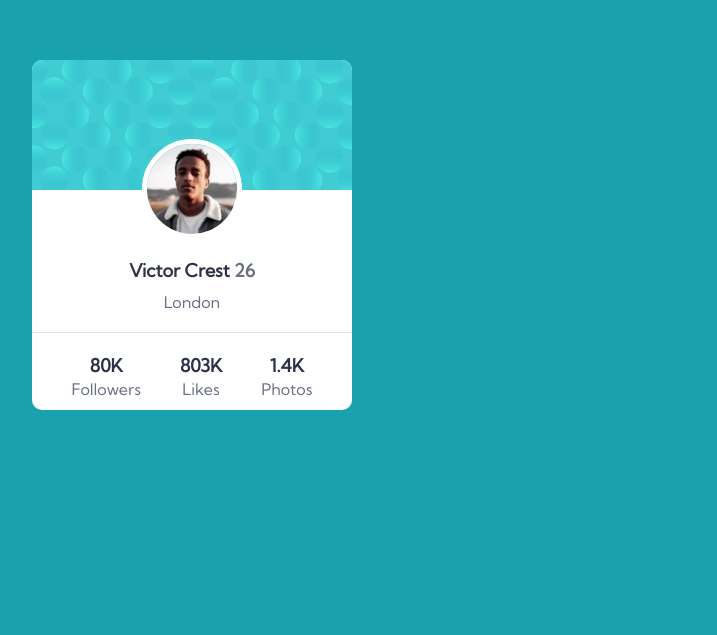
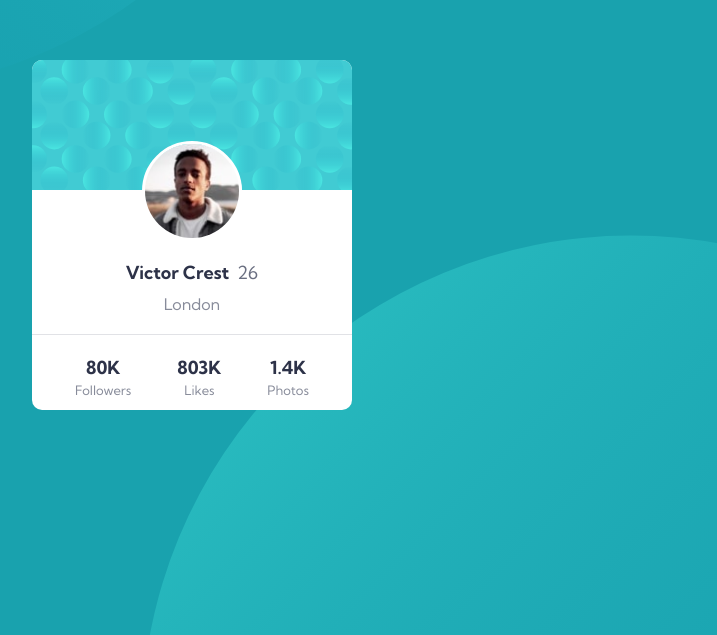
Before and after one commit to shashankrk46/profilecardcomponent, a plain HTML site: page index.html in a window 1280 px wide. Shown: the part 165-800 px from the top of the page, without its empty margins (448-1165 px from the left). Drawn offline with Linux system fonts and the light colour scheme.

Commit message:
final one

```diff
--- a/index.html
+++ b/index.html
@@ -25,7 +25,7 @@
       } -->
     <link rel="preconnect" href="https://fonts.gstatic.com" />
     <link
-      href="https://fonts.googleapis.com/css2?family=Kumbh+Sans:wght@300;400&display=swap"
+      href="https://fonts.googleapis.com/css2?family=Kumbh+Sans:wght@400;700&display=swap"
       rel="stylesheet"
     />
 
@@ -35,7 +35,10 @@
     <div class="centered">
       <div class="profile">
         <img class="profile-img" src="./images/image-victor.jpg" alt="victor" />
-        <h3>Victor Crest <span class="num">26</span></h3>
+        <h3>
+          Victor Crest
+          <span class="num">26</span>
+        </h3>
         <p>London</p>
       </div>
       <div class="underline"></div>
--- a/style.css
+++ b/style.css
@@ -25,10 +25,15 @@ body {
   flex-direction: column;
   justify-content: center;
   align-items: center;
+  position: relative;
   height: 100vh;
   background-color: var(--darkcyan);
   font-family: "Kumbh Sans", sans-serif;
+  overflow: hidden;
+  background: -15vw -90vh no-repeat url(../images/bg-pattern-top.svg),
+    #19a2ae 46vw 50vh no-repeat url(../images/bg-pattern-bottom.svg);
 }
+
 .centered {
   width: 320px;
   height: 350px;
@@ -40,6 +45,7 @@ body {
   border-radius: 10px;
   position: relative;
   z-index: 100;
+
   /* border-radius: 0px 0px 10px 10px; */
   /* text-align: center; */
 }
@@ -62,7 +68,19 @@ body {
   align-items: center;
   margin-bottom: 20px;
   margin-top: 90px;
-  /* z-index: 10; */
+  z-index: 10;
+}
+.profile::after {
+  content: "";
+  background: #fff;
+  position: absolute;
+  top: 84px;
+  left: 19;
+  bottom: 0px;
+  width: 99px;
+  height: 99px;
+  border-radius: 50%;
+  z-index: -1;
 }
 .profile-img {
   display: block;
@@ -70,7 +88,7 @@ body {
   height: auto;
   border-radius: 50%;
 
-  border: 5px solid white;
+  border: 3px solid white;
   position: relative;
   /* top: -15px; */
 }
@@ -84,10 +102,13 @@ body {
 }
 .profile .num {
   color: var(--darkgrayishblue);
+  font-weight: normal;
+  margin-left: 4px;
 }
 .profile p {
   margin-top: 5px;
   color: var(--darkgrayishblue);
+  opacity: 0.8;
 }
 .underline {
   border-bottom: 1px solid var(--darkgrayishblue);
@@ -104,10 +125,19 @@ body {
   padding: 20px;
 }
 .viewers p {
+  font-size: 13px;
   color: var(--darkgrayishblue);
+  opacity: 0.8;
 }
 .viewers h2 {
   font-size: 18px;
   font-weight: bolder;
   color: var(--verydarkdesaturated);
 }
+
+@media (max-width: 700px) {
+  body {
+    background: -60vw -30vh/100% no-repeat url(../images/bg-pattern-top.svg),
+      #19a2ae 30vw 45vh no-repeat url(../images/bg-pattern-bottom.svg);
+  }
+}
```
